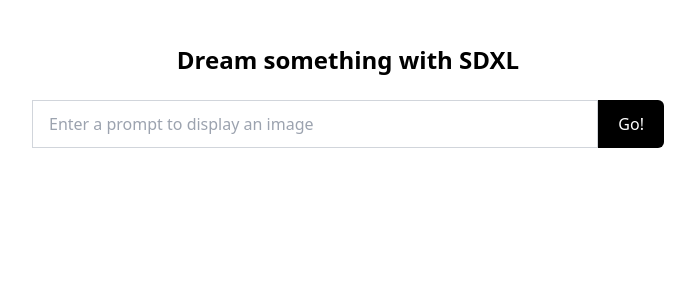
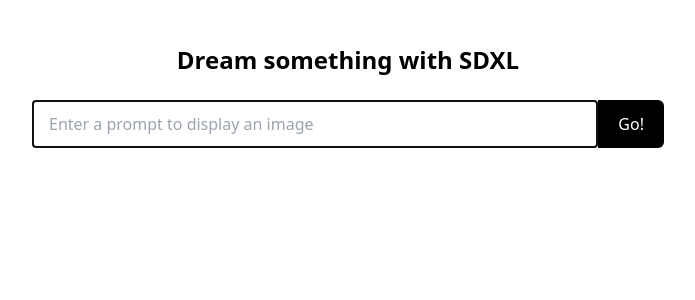
Before and after one commit to replicate/getting-started-nextjs, a Next.js app: page / in a window 1280 px wide. Shown: the top 300 px of the page, without its empty margins (292-987 px from the left). Built offline with nearby package versions, Linux system fonts and the light colour scheme.

Commit message:
autofocus input

```diff
--- a/app/page.js
+++ b/app/page.js
@@ -1,6 +1,6 @@
 'use client';
 
-import { useState } from "react";
+import { useState, useEffect, useRef } from "react";
 import Image from "next/image";
 
 const sleep = (ms) => new Promise((r) => setTimeout(r, ms));
@@ -8,6 +8,11 @@
 export default function Home() {
   const [prediction, setPrediction] = useState(null);
   const [error, setError] = useState(null);
+  const promptInputRef = useRef(null);
+
+  useEffect(() => {
+    promptInputRef.current.focus();
+  }, []);
 
   const handleSubmit = async (e) => {
     e.preventDefault();
@@ -32,7 +37,7 @@
       prediction.status !== "failed"
     ) {
       await sleep(1000);
-      const response = await fetch("/api/predictions/" + prediction.id);
+      const response = await fetch(`/api/predictions/${prediction.id}`);
       prediction = await response.json();
       if (response.status !== 200) {
         setError(prediction.detail);
@@ -58,6 +63,7 @@
           className="flex-grow"
           name="prompt"
           placeholder="Enter a prompt to display an image"
+          ref={promptInputRef}
         />
         <button className="button" type="submit">
           Go!
```
